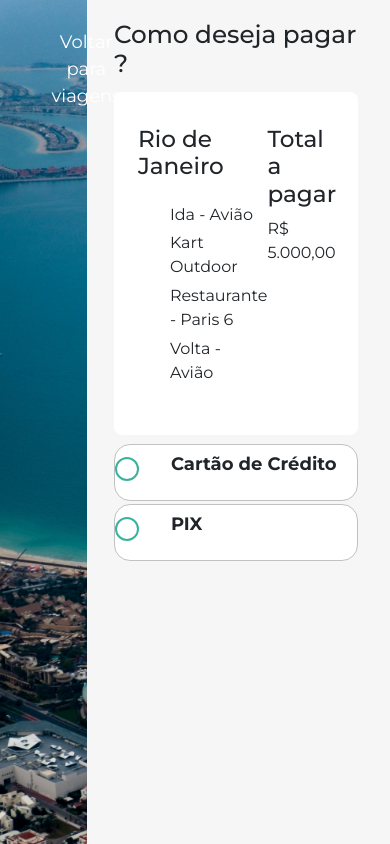
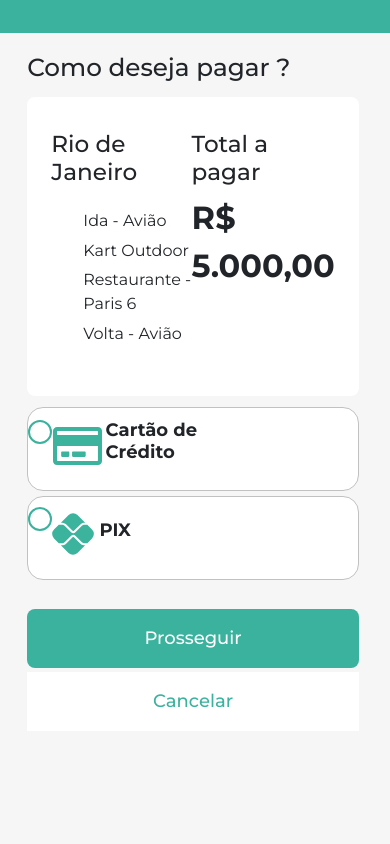
Before and after one commit to StartFuture/novi-frontend, a React (Create React App) app: page /payment in a window 390 px wide. Built offline with nearby package versions, Linux system fonts and the light colour scheme; the HTML template or start-up script is replaced by a standard one.

Commit message:
feat: buttons and responsive layout

```diff
--- a/src/pages/paymentPage/components/creditCard/styles.ts
+++ b/src/pages/paymentPage/components/creditCard/styles.ts
@@ -32,4 +32,8 @@ export const CardInfos = styled.div`
     grid-template-columns: 1fr 1fr;
     gap: 33px;
   }
+
+  @media screen and (max-width: 1340px) {
+    width: 92%;
+  }
 `;
--- a/src/pages/paymentPage/components/pix/styles.ts
+++ b/src/pages/paymentPage/components/pix/styles.ts
@@ -10,7 +10,11 @@ export const MainContainer = styled.div`
   padding-left: 8%;
   padding-right: 26.2%;
   padding-bottom: 2.7%;
-  border-top: 1px solid ${props => props.theme.colors.lightGreyColor};
+  border-top: 1px solid ${(props) => props.theme.colors.lightGreyColor};
+
+  @media screen and (max-width: 1340px) {
+    padding-right: 16.2%;
+  }
 `;
 
 export const QrCode = styled.div`
@@ -21,6 +25,16 @@ export const QrCode = styled.div`
   border: 1px solid ${(props) => props.theme.colors.lightGreyColor};
   border-radius: 8px;
   padding: 16px;
+
+  @media screen and (max-width: 1340px) {
+    height: 220px;
+    width: 220px;
+  }
+
+  @media screen and (max-width: 1100px) {
+    height: 120px;
+    width: 120px;
+  }
 `;
 
 export const Content = styled.div`
--- a/src/pages/paymentPage/index.jsx
+++ b/src/pages/paymentPage/index.jsx
@@ -1,13 +1,19 @@
 import React, { useState } from "react";
 
-import { MainContainer, LeftContent, Content, PaymentMethods } from "./styles";
+import { MainContainer, LeftContent, Content, PaymentMethods, Buttons, ButtonPrev, ButtonNext } from "./styles";
 import ButtonBack from "./components/buttonBack";
 import Pix from "./components/pix";
 import CreditCard from "./components/creditCard";
+import { useNavigate } from "react-router-dom";
+
+import { FaRegCreditCard } from "react-icons/fa";
+import { MdPix } from "react-icons/md";
 
 export default function PaymentPage() {
   const [showCardInfos, setShowCardInfos] = useState(false);
   const [showPixInfo, setShowPixInfo] = useState(false);
+  const nav = useNavigate();
+
   const toggleCardInfos = () => {
     setShowCardInfos(true);
     setShowPixInfo(false);
@@ -49,8 +55,9 @@ export default function PaymentPage() {
                     <span />
                   </div>
                 </div>
-                <div>
+                <div className="contentContainer">
                   <div className="checkboxContent">
+                    <FaRegCreditCard fontSize={50} style={{color: "#3BB39D", marginRight: "1.8%", marginLeft: "0.2%"}}/>
                     <h3>Cartão de Crédito</h3>
                   </div>
                 </div>
@@ -67,8 +74,9 @@ export default function PaymentPage() {
                     <span />
                   </div>
                 </div>
-                <div>
+                <div className="contentContainer">
                   <div className="checkboxContent">
+                    <MdPix fontSize={50} style={{color: "#3BB39D", marginRight: "1.8%", marginLeft: "0.2%"}}/>
                     <h3>PIX</h3>
                   </div>
                 </div>
@@ -77,6 +85,10 @@ export default function PaymentPage() {
             </label>
           </div>
         </PaymentMethods>
+        <Buttons>
+          <ButtonPrev onClick={() => {nav("/home")}}>Cancelar</ButtonPrev>
+          <ButtonNext onClick={() => {nav("/")}}>Prosseguir</ButtonNext>
+        </Buttons>
       </Content>
     </MainContainer>
   );
--- a/src/pages/paymentPage/styles.ts
+++ b/src/pages/paymentPage/styles.ts
@@ -6,6 +6,18 @@ export const MainContainer = styled.div`
   width: 100vw;
   display: flex;
   background-color: #f6f6f6;
+
+  @media screen and (max-width: 1100px) {
+    display: block;
+
+    ::before {
+      content: "";
+      background-color: ${(props) => props.theme.colors.primaryColor};
+      width: 100vw;
+      height: 33px;
+      display: block;
+    }
+  }
 `;
 
 export const LeftContent = styled.div`
@@ -13,6 +25,14 @@ export const LeftContent = styled.div`
   background-size: cover;
   min-height: 100%;
   width: 22.2%;
+
+  @media screen and (max-width: 1340px) {
+    width: 42.2%;
+  }
+
+  @media screen and (max-width: 1100px) {
+    display: none;
+  }
 `;
 
 export const Content = styled.div`
@@ -41,6 +61,15 @@ export const Content = styled.div`
   .travelInfo ul li {
     margin-bottom: 5%;
   }
+
+  .travelInfo p {
+    font-size: 32px;
+    font-weight: 700;
+  }
+
+  @media screen and (max-width: 1100px) {
+    width: 100%;
+  }
 `;
 
 export const PaymentMethods = styled.div`
@@ -50,7 +79,7 @@ export const PaymentMethods = styled.div`
     margin-bottom: 1.4%;
     border-radius: 16px;
     background-color: white;
-    border: 1px solid ${props => props.theme.colors.lightGreyColor};
+    border: 1px solid ${(props) => props.theme.colors.lightGreyColor};
   }
 
   .formCheckbox {
@@ -88,12 +117,79 @@ export const PaymentMethods = styled.div`
     transition: opacity 0.5s ease;
   }
 
+  .contentContainer {
+    width: 100%;
+  }
+
   .checkboxContent {
-    margin-left: 32px;
+    display: flex;
+    align-items: center;
   }
 
   .checkboxContent h3 {
     font-size: 18px;
     font-weight: 600;
   }
+
+  @media screen and (max-width: 1100px) {
+
+    .formCheckbox {
+      height: 75px;
+    }
+  }
 `;
+
+export const Buttons = styled.div`
+  display: flex;
+  flex-direction: row;
+  justify-content: flex-end;
+  margin-top: 7.5%;
+  margin-bottom: 9.5%;
+
+  @media screen and (max-width: 1100px) {
+    flex-direction: column-reverse;
+    margin: 7.5% auto;
+  }
+`;
+
+export const ButtonPrev = styled.button`
+  color: ${(props) => props.theme.colors.primaryColor};
+  border: none;
+  background-color: white;
+  padding: 16px;
+  width: 12vw;
+  font-family: ${(props) => props.theme.fonts.fontMontserrat};
+  font-size: 18px;
+  font-weight: 500;
+  cursor: pointer;
+
+  :hover {
+    text-decoration: underline;
+  }
+
+  @media screen and (max-width: 1100px) {
+    width: 85vw;
+  }
+`;
+
+export const ButtonNext = styled.button`
+  color: white;
+  border: none;
+  background-color: ${(props) => props.theme.colors.primaryColor};
+  padding: 16px;
+  width: 12vw;
+  font-family: ${(props) => props.theme.fonts.fontMontserrat};
+  font-size: 18px;
+  font-weight: 500;
+  border-radius: 8px;
+  cursor: pointer;
+
+  :hover {
+    background-color: #277567;
+  }
+
+  @media screen and (max-width: 1100px) {
+    width: 85vw;
+    margin-bottom: 1%;
+  }
+`;
```
